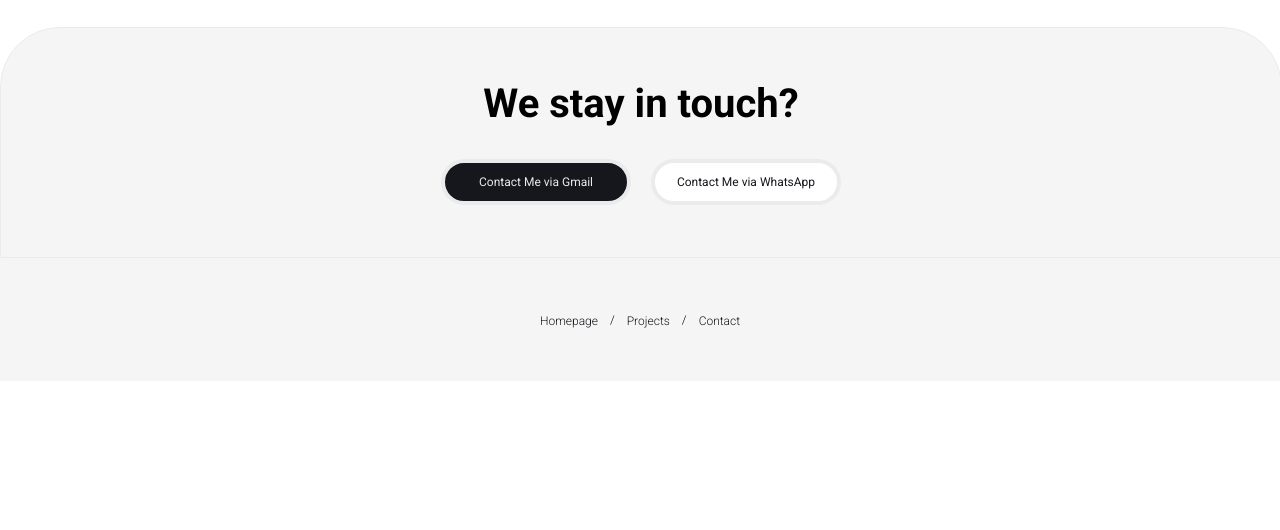
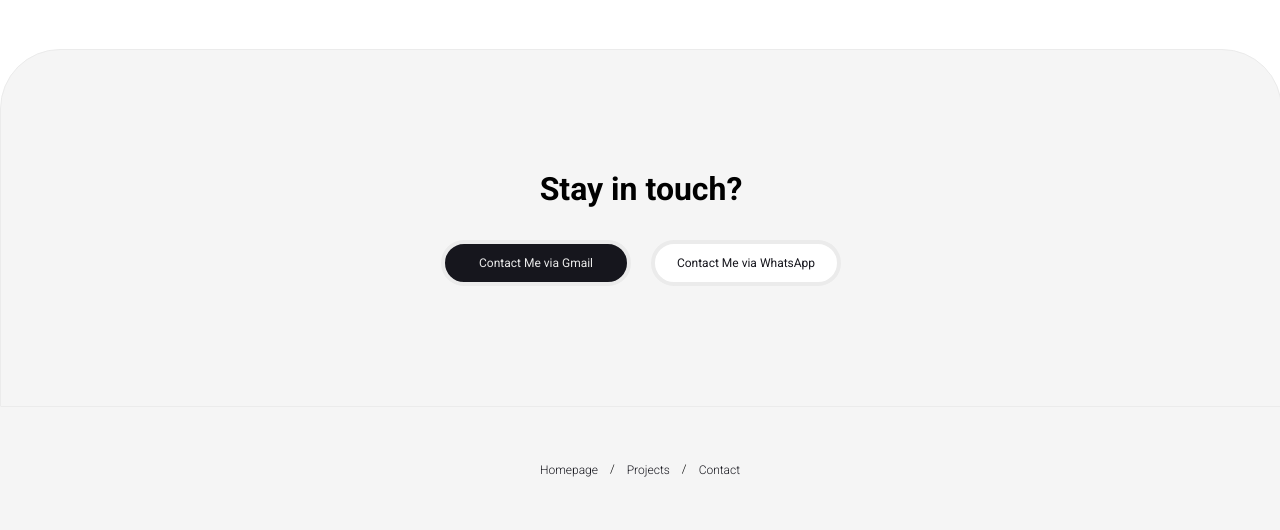
Before and after one commit to saralaloux/portfolio, a plain HTML site: page index.html in a window 1280 px wide. Shown: the part 1177-1707 px from the top of the page. Before the commit the page ends 1558 px from the top, so only its background shows below. Drawn offline with Linux system fonts and the light colour scheme.

Commit message:
Add files via upload
add last changing

```diff
--- a/index.html
+++ b/index.html
@@ -99,7 +99,7 @@
         </section>
         <section class="contact" id="contact">
             <div class="container">
-                <h2>We stay in touch?</h2>
+                <h2>Stay in touch?</h2>
                 <div class="contact__container">
                     <a href="mailto:sara.laloux@gmail.com" class="button button-gmail" target="_blank">Contact Me via Gmail</a>
                     <a href="https://wa.me/0492048282" class="button button-whatsapp" target="_blank">Contact Me via WhatsApp</a>
--- a/styles.scss
+++ b/styles.scss
@@ -125,7 +125,8 @@ h1 {
     text-align: center;
     width: 100%;
   @include responsive('tablet') {
-    font-size: 2.5rem;
+    font-size: 2rem;
+    max-width: 650px;
   }
 }
 h3 {
@@ -237,6 +238,7 @@ section {
       gap: 50px;
       @include responsive('tablet') {
         @include flexbox(row, center, center);
+        padding: 20px 0;
       }
       &__container {
         width: 100px;
@@ -338,6 +340,9 @@ section {
   border-radius: 60px 60px 0 0;
   width: 100%;
   margin: 0 auto;
+  @include responsive('tablet') {
+    padding: 120px 0;
+  }
   .container {
     width: 100%;
     max-width: 400px;
```
Also changed, not shown: src/styles/stylesheets/styles.css.
